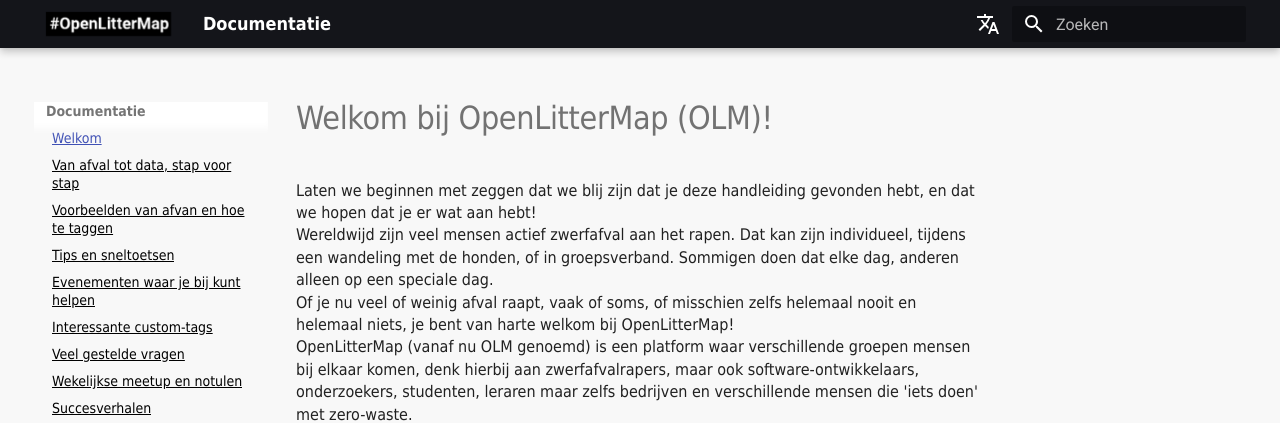
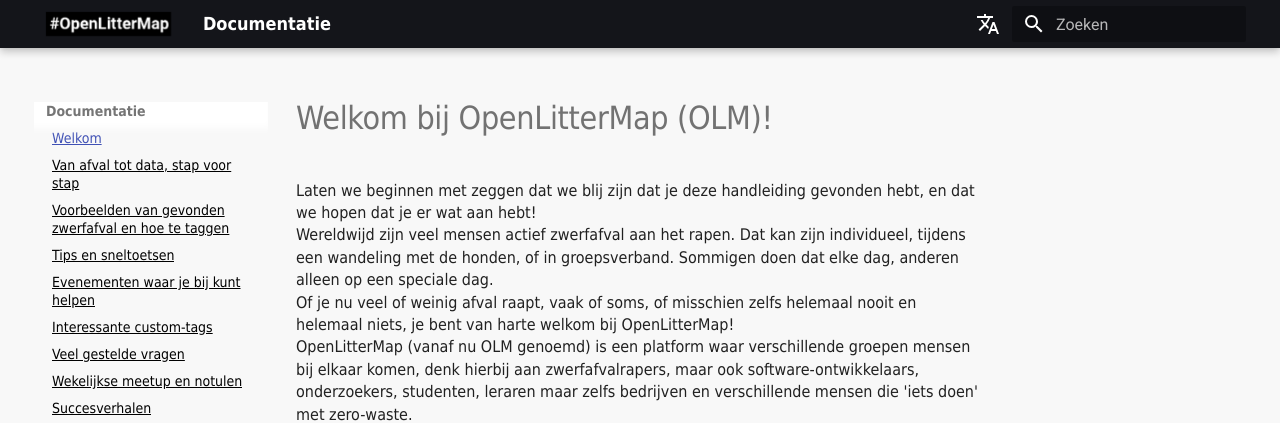
Before and after one commit to phummelen/olm-documentation, an MkDocs documentation site: the page built from documentation/docs/nl/index.md, in a window 1280 px wide. Shown: the top 423 px of the page. Built offline with MkDocs 1.6.1 and Material for MkDocs 9.7.7, drawn with Linux system fonts in a browser that asks for light colours; comment, search, counter and statistics services are not loaded.

Commit message:
Update mkdocs.yml

```diff
--- a/documentation/config/nl/mkdocs.yml
+++ b/documentation/config/nl/mkdocs.yml
@@ -49,7 +49,7 @@
 nav:
 - Welkom: index.md
 - Van afval tot data, stap voor stap: first-steps.md
-- Voorbeelden van afvan en hoe te taggen: tagging-examples.md
+- Voorbeelden van gevonden zwerfafval en hoe te taggen: tagging-examples.md
 - Tips en sneltoetsen: tips.md
 - Evenementen waar je bij kunt helpen: events.md
 - Interessante custom-tags: customtags.md
```
